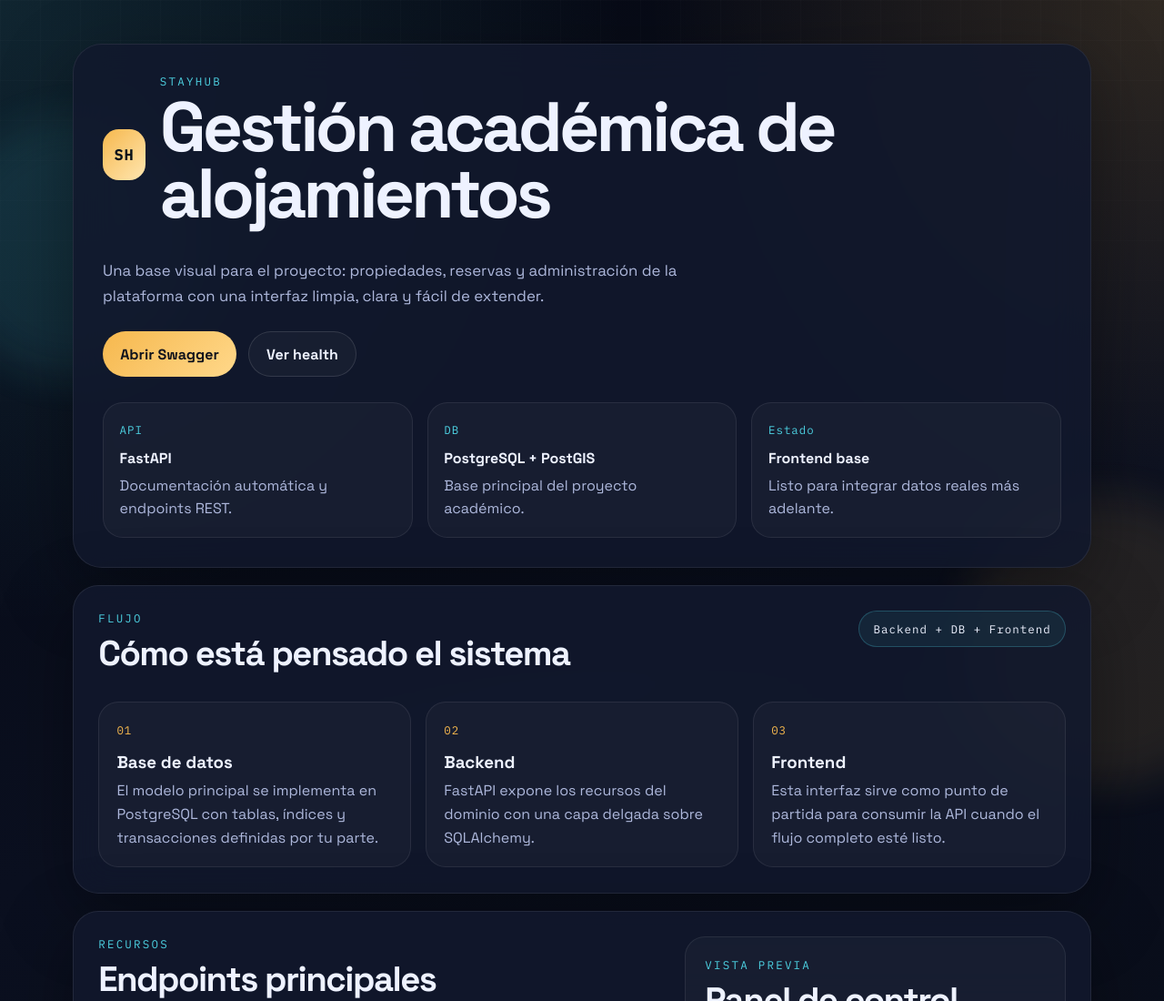
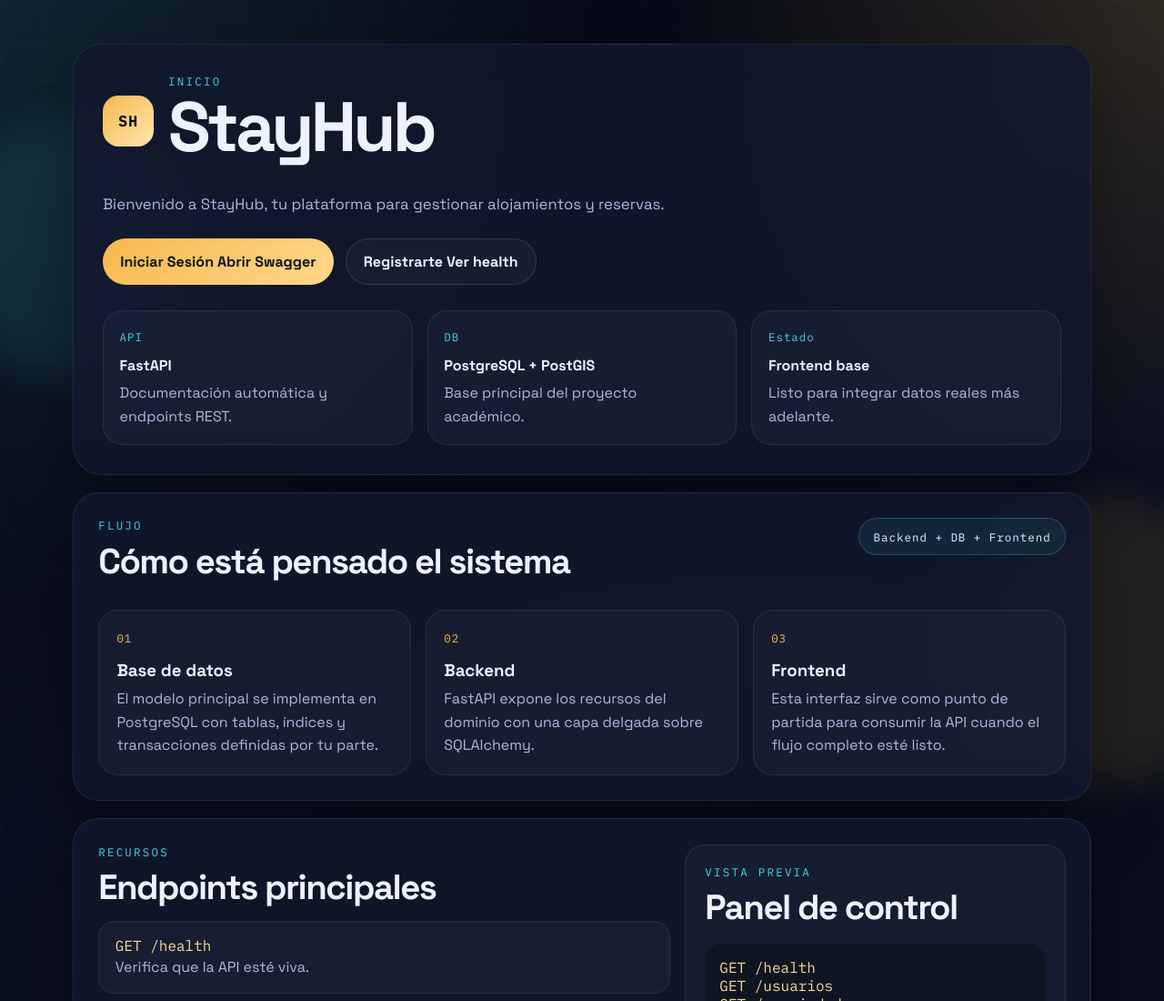
Before and after one commit to UTN-BDA-2026/Grupo-10-Stayhub, a plain HTML site: page frontend/index.html in a window 1280 px wide. Shown: the top 1100 px of the page at 91% size. Drawn offline with Linux system fonts and the light colour scheme.

Commit message:
Update index.html

```diff
--- a/frontend/index.html
+++ b/frontend/index.html
@@ -3,7 +3,7 @@
   <head>
     <meta charset="UTF-8" />
     <meta name="viewport" content="width=device-width, initial-scale=1.0" />
-    <title>StayHub | Gestión de Alojamientos</title>
+    <title>StayHub | Inicio</title>
     <meta
       name="description"
       content="Interfaz básica de StayHub para visualizar propiedades, reservas y estado del sistema."
@@ -25,21 +25,22 @@
         <div class="brand-row">
           <div class="brand-mark" aria-hidden="true">SH</div>
           <div>
-            <p class="eyebrow">StayHub</p>
-            <h1>Gestión académica de alojamientos</h1>
+            <p class="eyebrow">Inicio</p>
+            <h1>StayHub</h1>
           </div>
         </div>
 
         <p class="hero-copy">
-          Una base visual para el proyecto: propiedades, reservas y administración
-          de la plataforma con una interfaz limpia, clara y fácil de extender.
+          Bienvenido a StayHub, tu plataforma para gestionar alojamientos y reservas.
         </p>
 
         <div class="hero-actions">
           <a class="button button-primary" href="http://localhost:8000/docs" target="_blank" rel="noreferrer">
+            Iniciar Sesión
             Abrir Swagger
           </a>
           <a class="button button-secondary" href="http://localhost:8000/health" target="_blank" rel="noreferrer">
+            Registrarte
             Ver health
           </a>
         </div>
```
